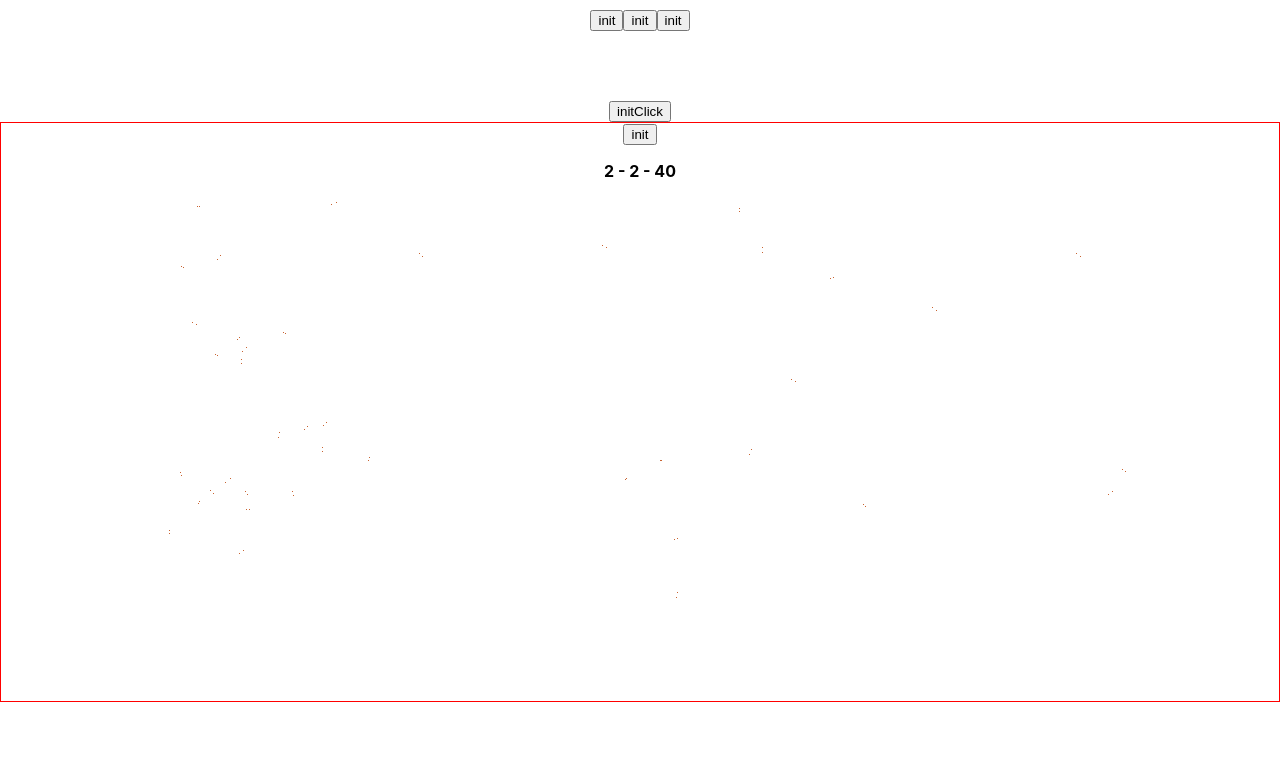
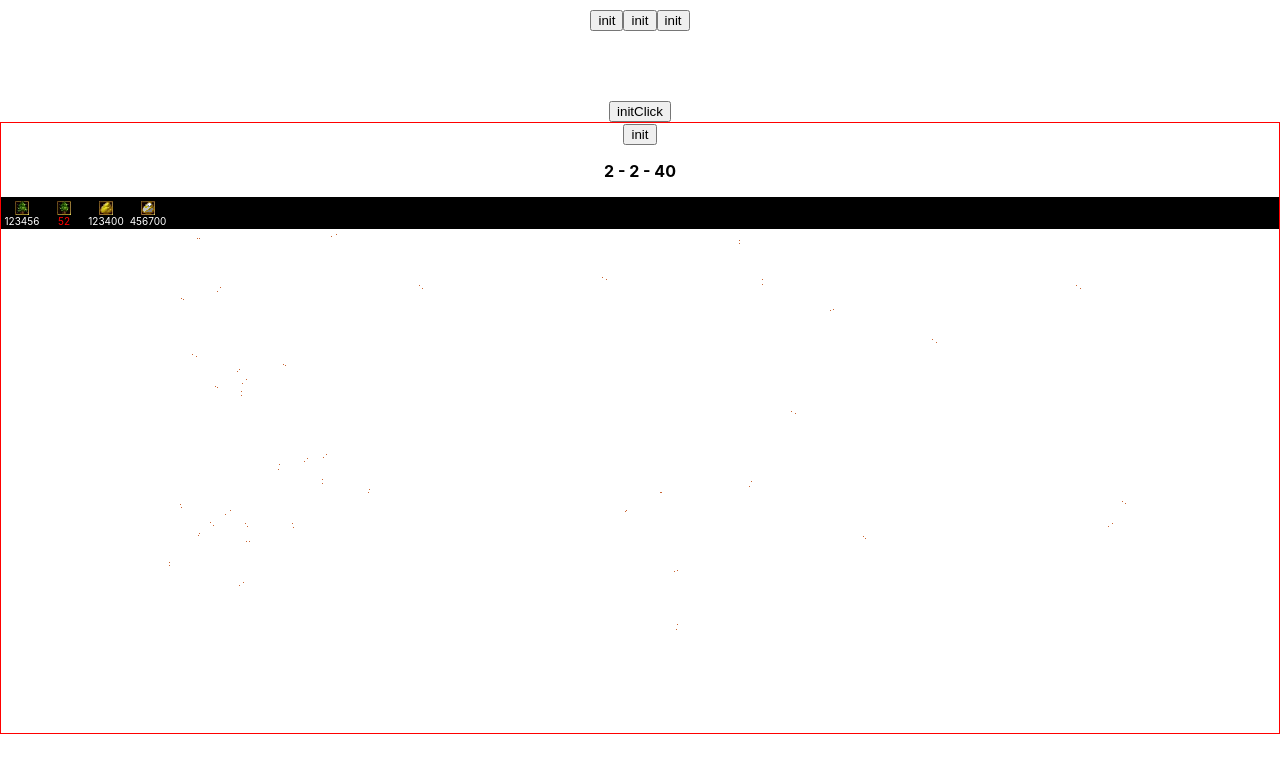
Before and after one commit to prokopenkoroman88/web, a React (Create React App) app in the folder slovjany/: page / in a window 1280 px wide. Shown: the top 772 px of the page. Built offline with nearby package versions, Linux system fonts and the light colour scheme.

Commit message:
Add RichesBar with riches

```diff
--- a/slovjany/src/App.js
+++ b/slovjany/src/App.js
@@ -13,6 +13,7 @@ function App() {
     width:200,
     height:300,
     u:[],
+    riches:[],
     //[u,setU] : useState();
   };
   console.log('App 1');
--- a/slovjany/src/features/canvas/GameCanvas.js
+++ b/slovjany/src/features/canvas/GameCanvas.js
@@ -6,6 +6,7 @@ import { useSelector, useDispatch } from 'react-redux';
 import { Counter } from '../counter/Counter';//!))))
 import  { RealCanvas }  from './../../painting/canvases';
 import  Unit  from './unit/Unit';
+import RichesBar from './../riches/RichesBar';
 
 
 class GameCanvas extends React.Component{
@@ -43,6 +44,11 @@ class GameCanvas extends React.Component{
 		let w=this.props.world.width;
 		let h=this.props.world.height;
 
+		this.props.world.riches.push({rchType:'dub',count:123456});
+		this.props.world.riches.push({rchType:'elka',count:50});
+		this.props.world.riches.push({rchType:'gold',count:123400});
+		this.props.world.riches.push({rchType:'silver',count:456700});
+
 		for(let i=0; i<10; i++){
 			let chng = {x:Math.random()*w, y:Math.random()*h,};
 			chng.name="M";
@@ -69,6 +75,11 @@ class GameCanvas extends React.Component{
 			//this.props.canvasObj = new RealCanvas(this.state.canvasRef);
 			this.setState({canvasObj : new RealCanvas(this.state.canvasRef)});
 			console.log(this.state.canvasObj);
+		};
+
+		if(game.state.world.riches){
+			//
+			game.state.world.riches[1].count++;
 		};
 
 		console.log(game.state.world);
@@ -130,11 +141,14 @@ class GameCanvas extends React.Component{
 				<button onClick={(e)=>this.init}>init</button>
 				<div>
 				{this.state.world.u.map((unit,i)=>
-					<Unit owner={this} unit={unit} canvasObj={this.state.canvasObj}/>
+					<Unit key={'unit-'+i} owner={this} unit={unit} canvasObj={this.state.canvasObj}/>
 				)}
 				{this.putData()}
 				</div>
 				<p><b>{this.props.step} - {this.state.ticks} - {this.state.world.u.length}</b></p>
+				<RichesBar
+					riches={this.props.world.riches}
+				/>
 				<canvas
 					ref={this.state.canvasRef}
 					width={1000}
--- /dev/null
+++ b/slovjany/src/features/riches/RichesBar.js
@@ -0,0 +1,102 @@
+import React, { useState, useEffect, useRef } from 'react';
+import ReactDOM from 'react-dom';
+import { useSelector, useDispatch } from 'react-redux';
+import './riches.css';
+
+
+class RichItem extends React.Component{
+	constructor(props){
+		super(props);
+		this.state={
+			//rchType:props.rich.rchType,
+			//count:props.rich.count,
+		};
+	};
+	richClass(){
+		let res = 'rich '+this.props.rich.rchType;
+		return res;
+	}
+	countClass(){
+		let res='count';
+		if(this.props.rich.count<100)
+			res+=' red';
+		return res;
+	}
+	count(){
+		return this.props.rich.count;
+	}
+	render(){
+		return (
+			<div className={this.richClass()}>
+				<div className="pic"/>
+				<div className={this.countClass()}>{this.count()}</div>
+			</div>
+		)
+	};
+};//
+
+
+class RichGroup extends React.Component{//???
+	constructor(props){
+		super(props);
+		this.state={
+			opened:true,
+		};
+	};
+
+	grpClass(){
+		let res = 'grp'+this.state.opened?'':' closed';
+		return res;
+	}
+	render(){
+		return (
+			<div className={this.grpClass()}>
+ 			{this.state.riches.map((rich,i)=>
+				<RichItem
+					key={'rch-'+rich.rchType}
+					rich={rich}
+				/>
+			)}
+			</div>
+		)
+	};//
+/*
+					<div className="sep">
+					</div>
+					<div className="rich gold">
+						<div className="pic"></div>
+						<div className="count">12300</div>
+					</div>
+*/
+};//
+
+class RichesBar extends React.Component{
+	constructor(props){
+		super(props);
+		this.state={
+			riches:props.riches,
+		};
+	};
+
+	init(riches){
+		this.groups=[];
+		//RichGroup
+	};
+
+	render(){
+		return (
+			<div className="riches">
+			{this.init(this.state.riches)}
+			{this.state.riches.map((rich,i)=>
+				<RichItem
+					key={'rch-'+rich.rchType}
+					rich={rich}
+				/>
+			)}
+			</div>
+		);
+	};
+};//
+
+
+export default RichesBar
--- /dev/null
+++ b/slovjany/src/features/riches/riches.css
@@ -0,0 +1,46 @@
+.riches{
+	height: 32px;
+	display: flex;
+	flex-direction: row;
+	background-color: black;
+	/*border:3px groove gold;*/
+}
+
+.riches .sep{
+	width: 16px;
+}
+
+.riches .rich{
+	width: 42px;
+}
+
+.riches .rich .pic{
+	height: 14px;
+	width: 14px;
+	background-image: url('riches.png');
+	margin: 4px auto 0px auto;
+}
+
+.riches .rich .count{
+	color:white;
+	font-size: 10px;
+}
+
+.riches .rich .count.red{
+	color:red;
+}
+
+
+.rich.dub .pic{
+	background-position: calc(0 * -14px) calc(3 * -14px);
+}
+.rich.elka .pic{
+	background-position: calc(1 * -14px) calc(3 * -14px);
+}
+
+.rich.gold .pic{
+	background-position: calc(0 * -14px) calc(4 * -14px);
+}
+.rich.silver .pic{
+	background-position: calc(1 * -14px) calc(4 * -14px);
+}
```
Also changed, not shown: slovjany/src/features/riches/riches.png (added), 1 other file (tests, documents, lock files or other folders).
